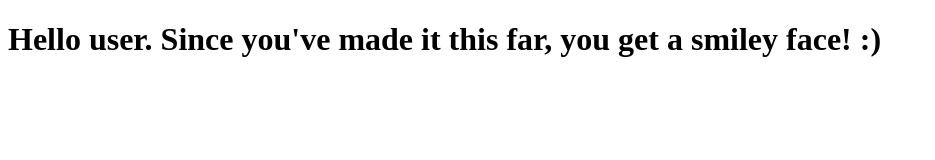
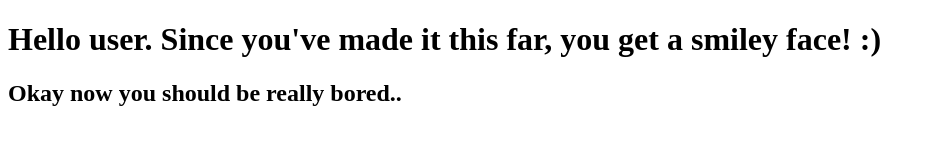
Before and after one commit to anizami/website_start, a plain HTML site: page site/index.html in a window 1280 px wide. Shown: the whole page, without its empty margins (0-935 px from the left). Drawn offline with Linux system fonts and the light colour scheme.

Commit message:
yo u bored yet?

```diff
--- a/site/index.html
+++ b/site/index.html
@@ -5,5 +5,6 @@
 </head>
 <body>
 <h1>Hello user. Since you've made it this far, you get a smiley face! :) </h1>
+<h2>Okay now you should be really bored..</h2>
 </body>
 </html>
```
